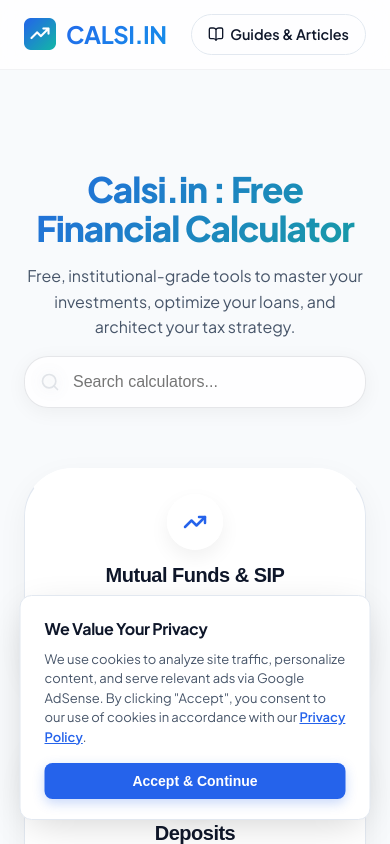
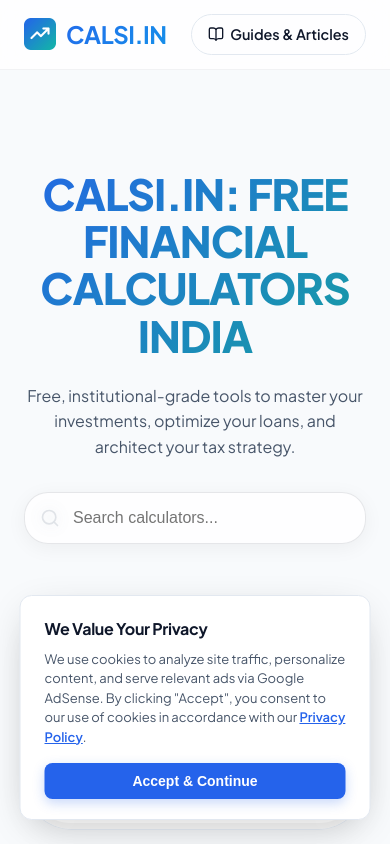
Before and after one commit to arjitdaga2001/Calsi, a React (Vite) app: page / in a window 390 px wide. Shown: the top 844 px of the page. Built offline with nearby package versions, Linux system fonts and the light colour scheme.

Commit message:
Revert home page to previous state

```diff
--- a/src/pages/Home.jsx
+++ b/src/pages/Home.jsx
@@ -199,7 +199,7 @@ export function Home() {
         {/* ── Spectacular Hero ── */}
         <header className="home-hero">
           <div className="home-hero-inner animate-fade-up">
-            <h1 className="home-hero-title">Calsi.in : Free Financial Calculator</h1>
+            <h1 className="home-hero-title">CALSI.IN: Free Financial Calculators India</h1>
             <p className="home-hero-sub">
               Free, institutional-grade tools to master your investments, optimize your loans, and architect your tax strategy.
             </p>
@@ -321,7 +321,7 @@ export function Home() {
 
         {/* ── SEO & Platform Overview ── */}
         <section className="home-content" aria-label="About CALSI.IN" style={{ background: 'var(--bg-secondary)', padding: '40px 0', borderTop: '1px solid var(--border-color)' }}>
-          <div className="home-content-inner" style={{ display: 'block', color: 'var(--text-secondary)', fontSize: '14px', lineHeight: '1.8' }}>
+          <div className="home-content-inner" style={{ color: 'var(--text-secondary)', fontSize: '14px', lineHeight: '1.8' }}>
             <h2 style={{ color: 'var(--text-primary)', fontSize: '18px', marginBottom: '16px' }}>About CALSI.IN - Your Trusted Financial Toolkit</h2>
             <p style={{ marginBottom: '16px' }}>
               Welcome to CALSI.IN, the premier destination for high-precision, entirely free financial calculators in India. Our mission is to empower retail investors, salaried professionals, and business owners with institutional-grade computational tools that make complex financial planning simple and accessible. Whether you are looking to project your mutual fund returns with our advanced SIP calculator, plan your dream home using our home loan EMI calculator, or accurately compute your tax liabilities with our comprehensive Income Tax calculator for the new financial year, CALSI.IN provides reliable and instant answers without requiring any login or signup.
--- a/src/pages/home.css
+++ b/src/pages/home.css
@@ -84,14 +84,15 @@
 }
 
 .home-hero-title {
-  font-size: 64px;
+  font-size: 80px;
   font-weight: 800;
+  text-transform: uppercase;
   letter-spacing: -2px;
   line-height: 1.1;
   background: var(--gradient-mix);
   -webkit-background-clip: text;
   -webkit-text-fill-color: transparent;
-  margin-bottom: 16px;
+  margin-bottom: 24px;
   background-size: 200% auto;
   animation: pulseGradient 8s ease-in-out infinite;
 }
@@ -106,7 +107,7 @@
 }
 
 .home-search-container {
-  margin-top: 16px;
+  margin-top: 32px;
   position: relative;
   max-width: 500px;
   width: 100%;
@@ -351,7 +352,7 @@
 /* ── Responsive ── */
 @media (max-width: 768px) {
   .home-hero-title {
-    font-size: clamp(32px, 9vw, 40px);
+    font-size: clamp(32px, 11vw, 48px);
     letter-spacing: -1px;
   }
   .home-hero-sub {
```
